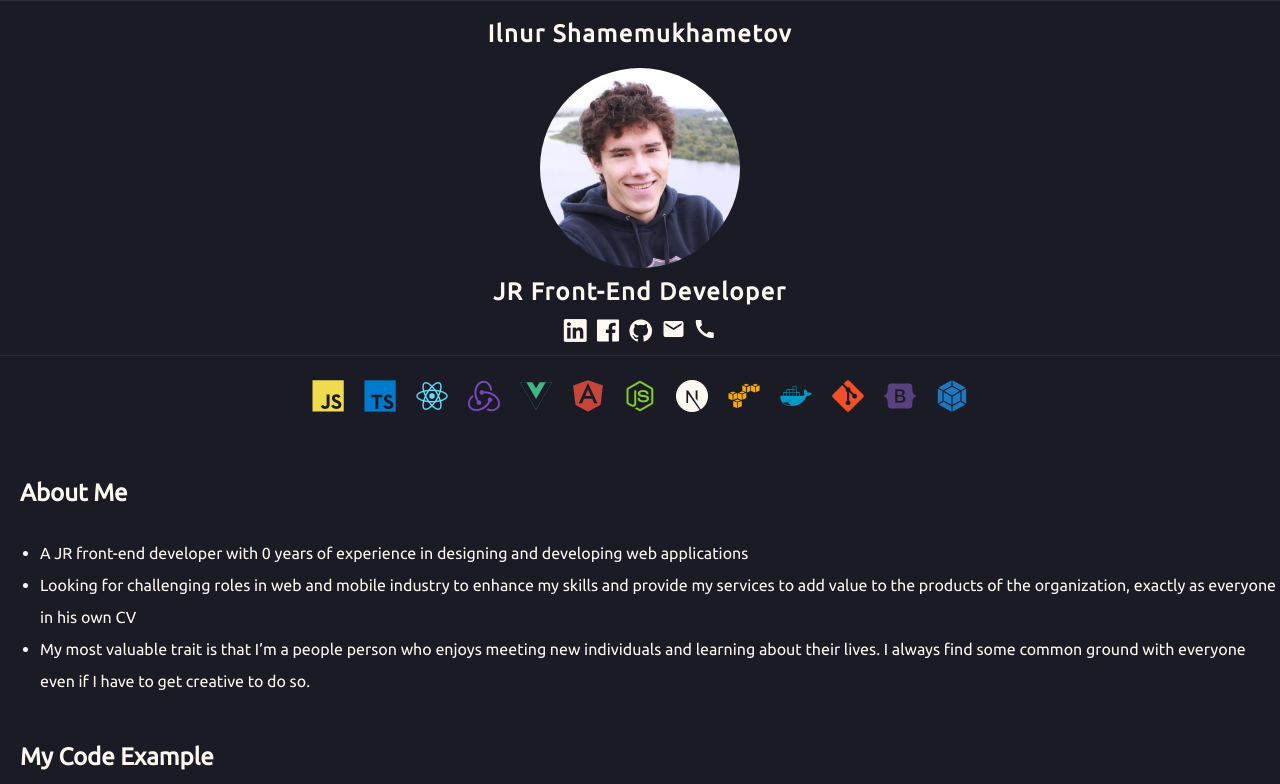
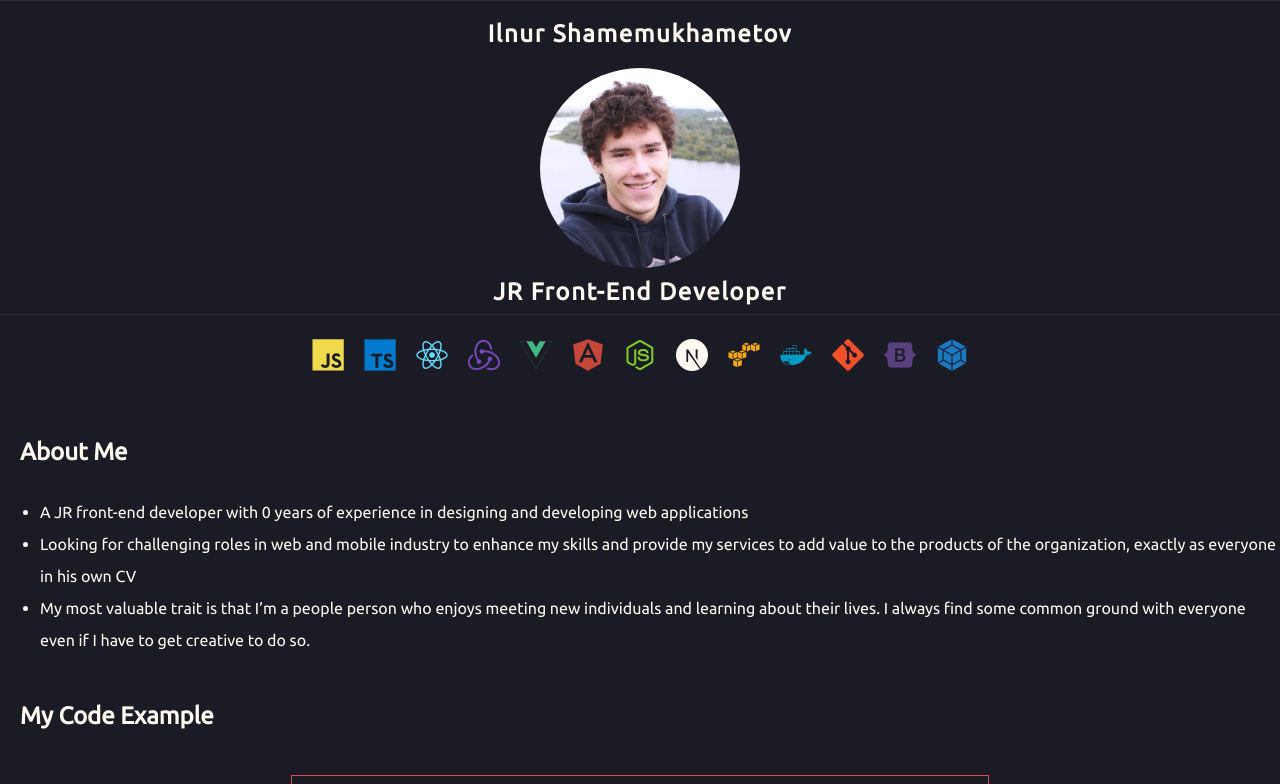
Before and after one commit to kotkma/rsschool-cv, a website: page index.html in a window 1280 px wide. Shown: the top 784 px of the page. Drawn offline with nearby package versions, Linux system fonts and the light colour scheme.

Commit message:
fix: hide some code to pass validation

```diff
--- a/index.html
+++ b/index.html
@@ -28,7 +28,7 @@
         <h1>Ilnur Shamemukhametov</h1>
         <img src="./src/img/photo.jpg" alt="profile-photo" class="profile-photo">
         <h2>JR Front-End Developer</h2>
-        <section id="contacts" class="contacts"><h2>
+        <!-- <section id="contacts" class="contacts"><h2>
           <a aria-hidden="true" href="https://www.linkedin.com" target="_blank">
             <i class="devicon-linkedin-plain"></i>
           </a>
@@ -45,7 +45,7 @@
             <span class="material-icons">call</span>
           </a>
 
-        </h2></section>
+        </h2></section> -->
       </section>
         <ul id="skills" class="header__hard-skills">
           <li><i class="devicon-javascript-plain colored"></i></li>
```
